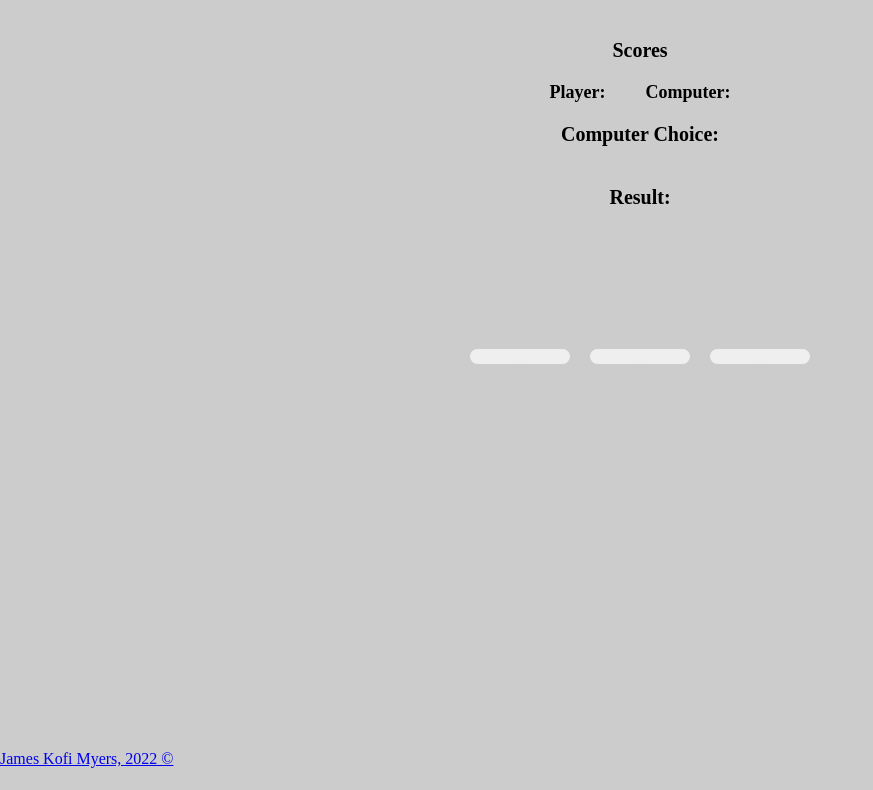
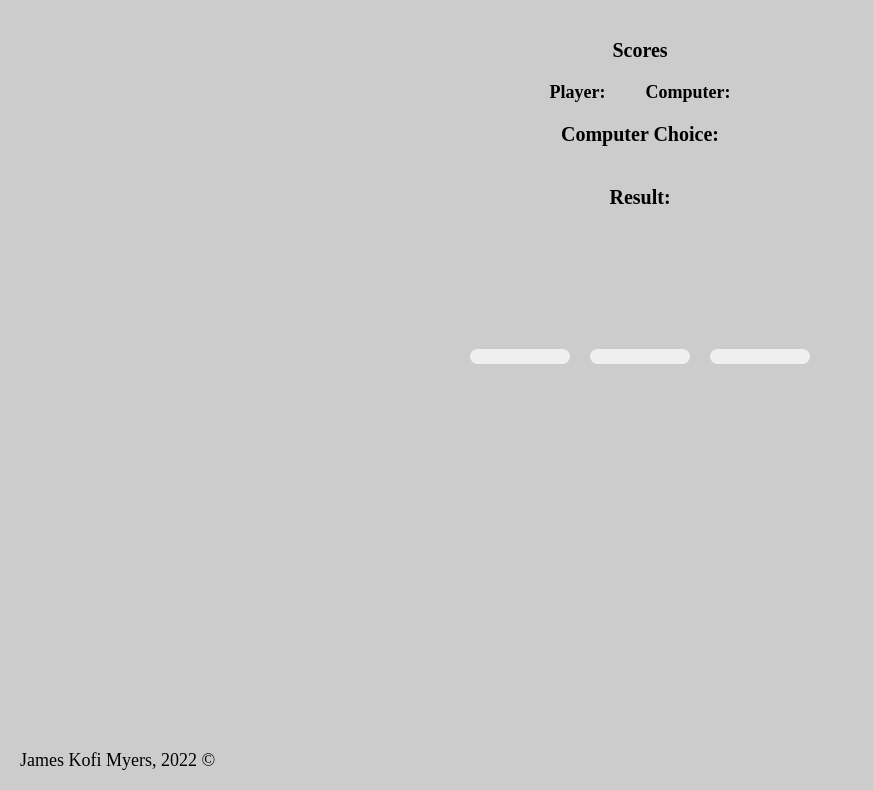
Before and after one commit to kinjames/rock-paper-scissors, a plain HTML site: page index.html in a window 1280 px wide. Shown: the part 50-840 px from the top of the page, without its empty margins (0-873 px from the left). Before the commit the page ends 818 px from the top, so only its background shows below. Drawn offline with Linux system fonts and the light colour scheme.

Commit message:
Add files via upload

```diff
--- a/index.html
+++ b/index.html
@@ -41,7 +41,7 @@
     </main>
 
     <footer>
-        <a href="#">James Kofi Myers, 2022 &copy;</a>
+        <a href="https://github.com/kinjames">James Kofi Myers, 2022 &copy;</a>
     </footer>
 
     <script src="script.js"></script>
--- a/style.css
+++ b/style.css
@@ -68,3 +68,12 @@ h2 {
     border-radius: 10px;
     box-shadow: 0px 5px 10px 1px #ccc;
 }
+
+
+a {
+    text-align: center;
+    text-decoration: none;
+    font-size: 18px;
+    color: black;
+    padding: 20px;
+}
```
